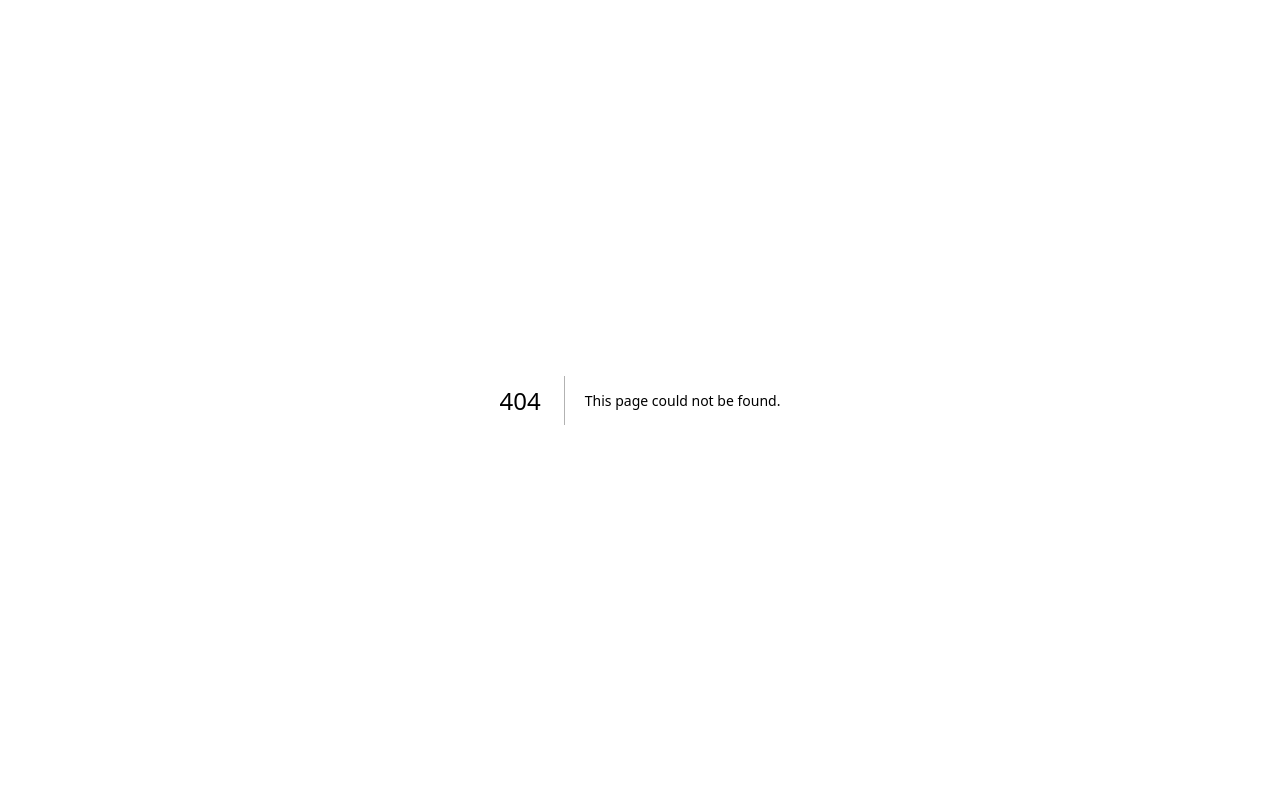
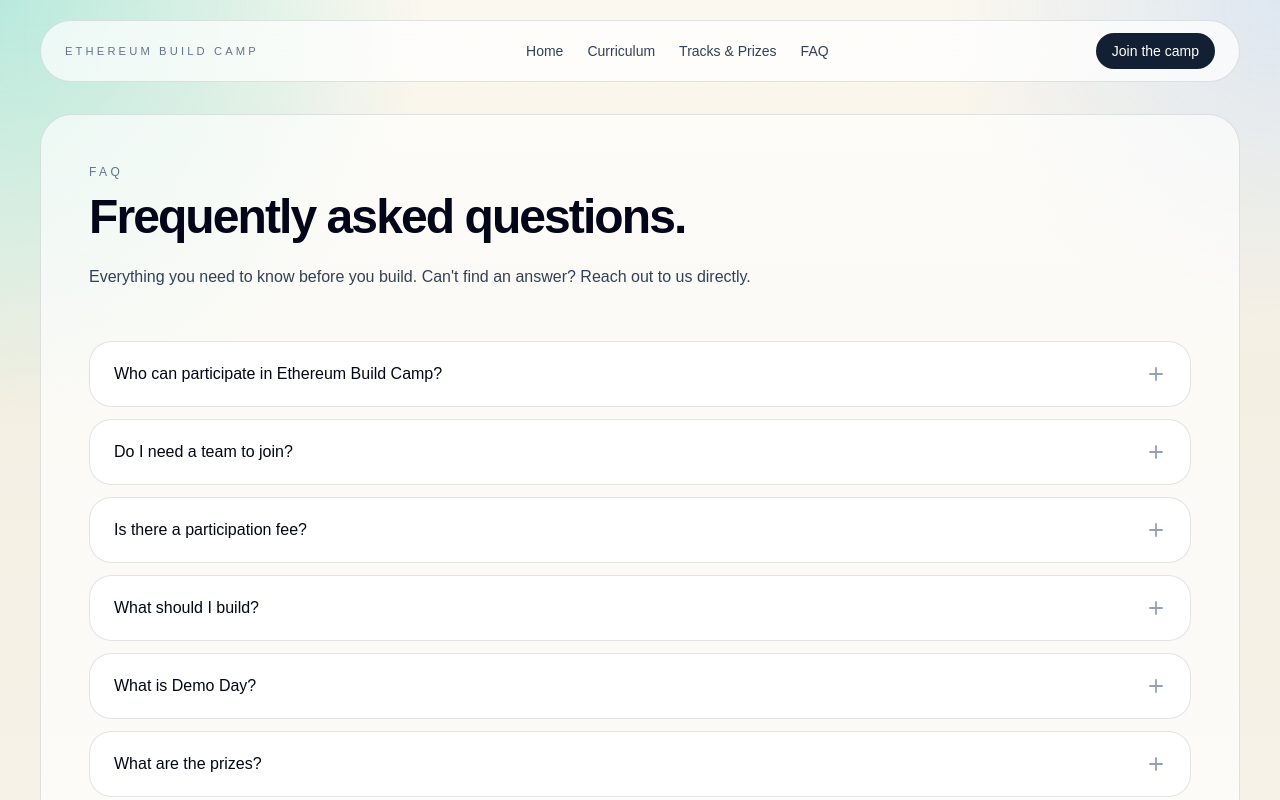
Before and after one commit to ConnectBhawna/build_camp, a Next.js app: page /faq in a window 1280 px wide. Before the commit this address had no page. Shown: the top 800 px of the page. Built offline with nearby package versions, Linux system fonts and the light colour scheme.

Commit message:
final changes

```diff
--- a/src/app/components/Nav.tsx
+++ b/src/app/components/Nav.tsx
@@ -12,9 +12,10 @@
           </Link>
         </div>
         <nav className="hidden items-center gap-6 text-sm text-slate-700 md:flex">
-          <Link href="/program" className="hover:text-slate-950 transition-colors">Schedule</Link>
-          <Link href="/tracks" className="hover:text-slate-950 transition-colors">Tracks</Link>
-          <Link href="/community" className="hover:text-slate-950 transition-colors">Community</Link>
+          <Link href="/" className="hover:text-slate-950 transition-colors">Home</Link>
+          <Link href="/program" className="hover:text-slate-950 transition-colors">Curriculum</Link>
+          <Link href="/tracks" className="hover:text-slate-950 transition-colors">Tracks & Prizes</Link>
+          <Link href="/faq" className="hover:text-slate-950 transition-colors">FAQ</Link>
         </nav>
         <Link
           href="/#join"
--- /dev/null
+++ b/src/app/faq/page.tsx
@@ -0,0 +1,106 @@
+"use client";
+
+import { useState } from "react";
+import Nav from "../components/Nav";
+
+const faqs = [
+  {
+    question: "Who can participate in Ethereum Build Camp?",
+    answer:
+      "Ethereum Build Camp is open to developers, designers, and builders of all experience levels from curious beginners to seasoned Ethereum engineers. If you're excited about building on Ethereum, you're welcome.",
+  },
+  {
+    question: "Do I need a team to join?",
+    answer:
+      "You can apply solo or as a team. We'll also have a team-formation session at the start of camp to help solo participants find collaborators. Teams of 2–4 are ideal for the buildathon.",
+  },
+  {
+    question: "Is there a participation fee?",
+    answer:
+      "No, Ethereum Build Camp is completely free to attend. We're here to support builders, not charge them.",
+  },
+  {
+    question: "What should I build?",
+    answer:
+      "Pick one of the six tracks — DeFi, AI x Ethereum, Consumer Crypto, Infra Tooling, Public Goods, or Onchain Social and build a project that fits. The scope is intentionally broad so you can experiment and find your edge.",
+  },
+  {
+    question: "What is Demo Day?",
+    answer:
+      "Demo Day is the final showcase of the camp where teams present their projects to judges, mentors, and the broader Ethereum community. It's your moment to shine and compete for track prizes.",
+  },
+  {
+    question: "What are the prizes?",
+    answer:
+      "Each track winner receives a Mechanical Keyboard + $25 cash + goodies. Winners are selected based on creativity, technical execution, and impact.",
+  },
+  {
+    question: "Will there be mentors available?",
+    answer:
+      "Yes! We have experienced Ethereum developers and ecosystem contributors available throughout the camp to guide you, answer technical questions, and help you ship.",
+  },
+  {
+    question: "What is the format of the camp?",
+    answer:
+      "The camp runs over several days and includes curriculum sessions, hands-on building time, mentor office hours, and culminates in Demo Day presentations. Check the Curriculum page for the full schedule.",
+  },
+];
+
+export default function FAQPage() {
+  const [openIndex, setOpenIndex] = useState<number | null>(null);
+
+  const toggle = (index: number) => {
+    setOpenIndex(openIndex === index ? null : index);
+  };
+
+  return (
+    <div className="grain min-h-screen">
+      <main className="mx-auto flex w-full max-w-7xl flex-col px-5 pb-16 pt-5 sm:px-8 lg:px-10">
+        <Nav />
+
+        <section className="rounded-[2rem] border border-[var(--line)] bg-white/65 p-6 sm:p-8 lg:p-12">
+          <p className="text-[0.75rem] uppercase tracking-[0.28em] text-slate-500">
+            FAQ
+          </p>
+          <h2 className="mt-3 text-4xl font-semibold tracking-[-0.04em] text-slate-950 sm:text-5xl">
+            Frequently asked questions.
+          </h2>
+          <p className="mt-5 max-w-2xl text-base leading-8 text-slate-700">
+            Everything you need to know before you build. Can&apos;t find an answer?
+            Reach out to us directly.
+          </p>
+
+          <div className="mt-12 flex flex-col gap-3">
+            {faqs.map((faq, index) => (
+              <div
+                key={index}
+                className="rounded-[1.4rem] border border-[var(--line)] bg-[var(--surface-strong)] overflow-hidden"
+              >
+                <button
+                  className="flex w-full items-center justify-between px-6 py-5 text-left"
+                  onClick={() => toggle(index)}
+                >
+                  <span className="text-base font-medium text-slate-950">
+                    {faq.question}
+                  </span>
+                  <span className="ml-4 shrink-0 text-slate-400 transition-transform duration-200"
+                    style={{ transform: openIndex === index ? "rotate(45deg)" : "rotate(0deg)" }}
+                  >
+                    <svg width="20" height="20" viewBox="0 0 20 20" fill="none">
+                      <path d="M10 4v12M4 10h12" stroke="currentColor" strokeWidth="1.8" strokeLinecap="round" />
+                    </svg>
+                  </span>
+                </button>
+                {openIndex === index && (
+                  <div className="px-6 pb-5">
+                    <p className="text-sm leading-7 text-slate-600">{faq.answer}</p>
+                  </div>
+                )}
+              </div>
+            ))}
+          </div>
+        </section>
+      </main>
+    </div>
+  );
+}
--- a/src/app/tracks/page.tsx
+++ b/src/app/tracks/page.tsx
@@ -1,12 +1,42 @@
 import Nav from "../components/Nav";
 
 const tracks = [
-  "DeFi",
-  "AI x Ethereum",
-  "Consumer crypto",
-  "Infra tooling",
-  "Public goods",
-  "Onchain social",
+  {
+    name: "Best use of DeFi",
+    description:
+      "Build a project around decentralized finance think lending, borrowing, DEXs, yield strategies, or novel financial primitives on-chain",
+    prize: "Mechanical Keyboard + $25 cash + goodies",
+  },
+  {
+    name: "Best use of AI x Ethereum",
+    description:
+      "Combine AI and Ethereum to create something new autonomous agents, AI-driven smart contracts, on-chain inference or verifiable ML outputs.",
+    prize: "Mechanical Keyboard + $25 cash + goodies",
+  },
+  {
+    name: "Best use of Consumer crypto",
+    description:
+      "Build a crypto product designed for everyday users focus on seamless UX, real-world utility, and making web3 accessible to the mainstream.",
+    prize: "Mechanical Keyboard + $25 cash + goodies",
+  },
+  {
+    name: "Best use of Infra tooling",
+    description:
+      "Create tools and infrastructure that help developers build better on Ethereum SDKs, dev tooling, indexers, RPC improvements or protocol primitives.",
+    prize: "Mechanical Keyboard + $25 cash + goodies",
+  },
+  {
+    name: "Best use of Public goods",
+    description:
+      "Build something that benefits the broader ecosystem open-source tools, community resources, or projects that prioritize impact over profit.",
+    prize: "Mechanical Keyboard + $25 cash + goodies",
+  },
+  {
+    name: "Best use of Onchain social",
+    description:
+      "Build social experiences powered by the blockchain decentralized identity, on-chain reputation, community platforms or social graphs.",
+    prize: "Mechanical Keyboard + $25 cash + goodies",
+  },
 ];
 
 export default function TracksPage() {
@@ -25,31 +55,33 @@
           <div className="mt-10 flex flex-wrap gap-3">
             {tracks.map((track) => (
               <span
-                key={track}
+                key={track.name}
                 className="rounded-full border border-[var(--line)] bg-[var(--background)] px-5 py-2.5 text-base text-slate-800"
               >
-                {track}
+                {track.name}
               </span>
             ))}
           </div>
           <p className="mt-10 max-w-2xl text-base leading-8 text-slate-700">
-            The format is intentionally broad enough for experimentation and
-            focused enough to keep teams moving toward an MVP by demo day.
+            The format is intentionally broad enough for experimentation and focused enough to keep teams moving toward an MVP by demo day.
           </p>
 
           <div className="mt-12 grid gap-6 md:grid-cols-2 lg:grid-cols-3">
             {tracks.map((track) => (
               <div
-                key={track}
+                key={track.name}
                 className="rounded-[1.6rem] border border-[var(--line)] bg-[var(--surface-strong)] p-6"
               >
                 <h3 className="text-xl font-semibold tracking-[-0.03em] text-slate-950">
-                  {track}
+                  {track.name}
                 </h3>
                 <p className="mt-3 text-sm leading-7 text-slate-600">
-                  Build a project in the {track} space and present it on Demo
-                  Day for a chance to win track prizes and ecosystem recognition.
+                  {track.description}
                 </p>
+                <div className="mt-4 flex items-center gap-2 rounded-xl border border-[var(--line)] bg-white/70 px-4 py-3">
+                  <span className="text-lg">🏆</span>
+                  <p className="text-xs font-medium text-slate-700">{track.prize}</p>
+                </div>
               </div>
             ))}
           </div>
```
